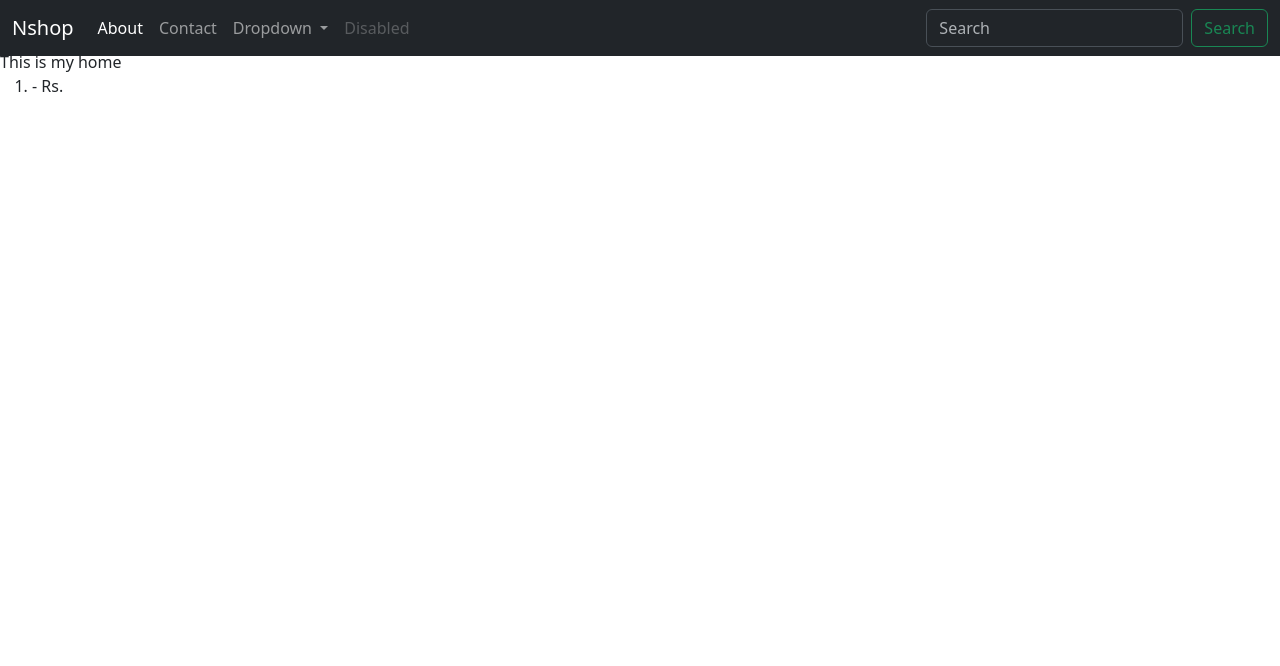
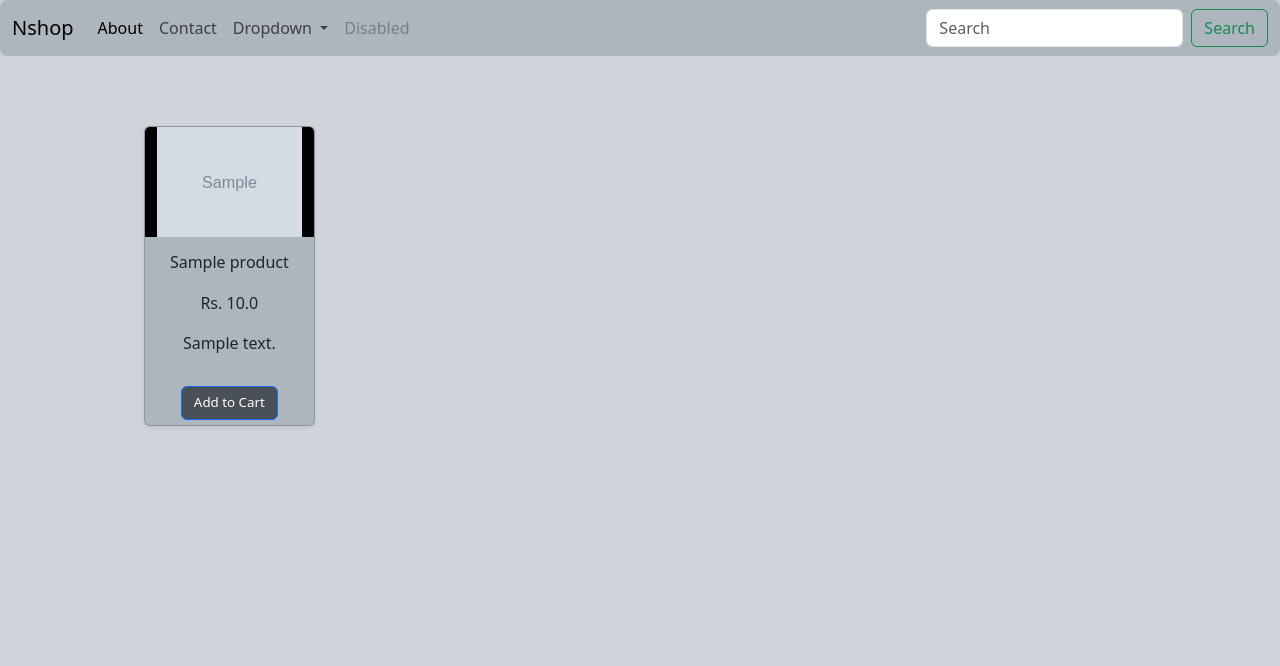
Before and after one commit to MuhammedNisham/django_project2, a Django app: page / in a window 1280 px wide. Shown: the top 666 px of the page. Run offline with Django 5.2, Linux system fonts and the light colour scheme; tables that the repository leaves empty hold one stand-in row (values such as "Sample post"); grey boxes marked "Sample" are stand-in pictures.

Commit message:
Cards added to home

```diff
--- a/Nshop/Nshop/urls.py
+++ b/Nshop/Nshop/urls.py
@@ -17,8 +17,17 @@ Including another URLconf
 from django.contrib import admin
 from django.urls import path, include
 
+# To include media files
+from django.conf import settings
+from django.conf.urls.static import static
+
 urlpatterns = [
     path('admin/', admin.site.urls),
     path('', include('mainapp.urls')),
     path('ads', include('mainapp.urls'))
 ]
+
+# the following line allows us to use the given media path during development
+if settings.DEBUG == True:
+    urlpatterns += static(settings.MEDIA_URL, document_root = settings.MEDIA_ROOT)
+#the above code generates unique urls for each media files in the provided MEDIA_ROOT loctaion
--- a/Nshop/mainapp/templates/base.html
+++ b/Nshop/mainapp/templates/base.html
@@ -14,7 +14,7 @@
   </head>
   <body>
     <header>
-        <nav class="navbar navbar-expand-lg bg-dark" data-bs-theme="dark">
+        <nav class="navbar navbar-expand-lg" style="background-color: #adb5bd;" >
             <div class="container-fluid">
               <a class="navbar-brand" href="{% url 'homepage' %}">Nshop</a>
               <button class="navbar-toggler" type="button" data-bs-toggle="collapse" data-bs-target="#navbarSupportedContent" aria-controls="navbarSupportedContent" aria-expanded="false" aria-label="Toggle navigation">
--- a/Nshop/mainapp/templates/home.html
+++ b/Nshop/mainapp/templates/home.html
@@ -6,14 +6,36 @@
 
  {% block content %}
 
- This is my home
 
+{% comment %}
  <ol>
-    {% for Products in products %}
+    {% for product in products %}
 
     <li>{{product.name}} - Rs. {{product.price}}</li>
 
     {% endfor %}
+{% endcomment %}
  </ol>
+ <div class="container">
+   <div class="row">
+       {% for product in products %}
+       <div class="col-sm-2 card text-center shadow-sm mx-3">
+           <div class="row h-50">
+               <img class="card-img-top" src="{{product.img.url}}" alt="Picture of {{product.name}}">
+           </div>
+           <div class="row card-body h-50">
+               <h5>{{product.name}}</h5>
+               <p class="card-text">
+                   Rs. {{product.price}}
+               </p>
+               <p class="card-caption">
+                   {{product.desc}}
+               </p>
+           </div>
+           <a href="" class="btn btn-primary w-60 center ">Add to Cart</a>
+       </div>
+       {% endfor %}
+   </div>
 
+</div>
  {% endblock %}
--- a/Nshop/mainapp/views.py
+++ b/Nshop/mainapp/views.py
@@ -11,7 +11,7 @@ def homeView(request):
 
     # context data
     context = {
-        'products' : Product.objects.all
+        'products' : Product.objects.all()
 
     }
     return HttpResponse(template.render(context, request))
--- a/Nshop/static/css/style.css
+++ b/Nshop/static/css/style.css
@@ -1,17 +1,70 @@
-*{
+* {
     margin: 0;
     padding: 0;
     box-sizing: border-box;
 }
 
+
 body {
-    header{
-        height: 40px;
-        width: 100%;
-        position: fixed;
-        top: 0;
+    background-color: #ced4da;
+    header#site-header {
+        height: 20px;
+        }
+        nav.navbar{
+            border-radius: 7px;
+            background-color: #ffa8B6;
+            color: black;
+        }
+
+
+    main {
+        margin: auto;
+        margin-top: 60px;
+        max-width: 80%;
+
+        /* home page */
+        .container {
+            .row {
+                .card {
+                    background-color: #adb5bd;
+                    margin-top: 10px;
+                    height: 300px;
+                    display: flex;
+                    align-items: center;
+                    .row {
+                        height: 50%;
+                        img {
+                            height: 110px;
+                            background-color: black;
+
+                        }
+                        h5{
+                            font-size: medium;
+
+                            width: 200px;
+                            height: 30px;
+                        }
+                        p.card-caption{
+                            -webkit-box-orient: vertical;
+                            display: -webkit-box;
+                            -webkit-line-clamp: 2;
+                            overflow: hidden;
+                            text-overflow: ellipsis;
+                            white-space: normal;
+
+                        }
+
+                    }
+                    a.btn {
+                        background-color: #495057;
+                        font-size: smaller;
+                        margin-bottom: 5px;
+                    }
+                }
+            }
+        }
+
+        /* about page */
     }
-    main{
-        margin-top: 50px;
-    }
+
 }
```
Also changed, not shown: 1 other file.
